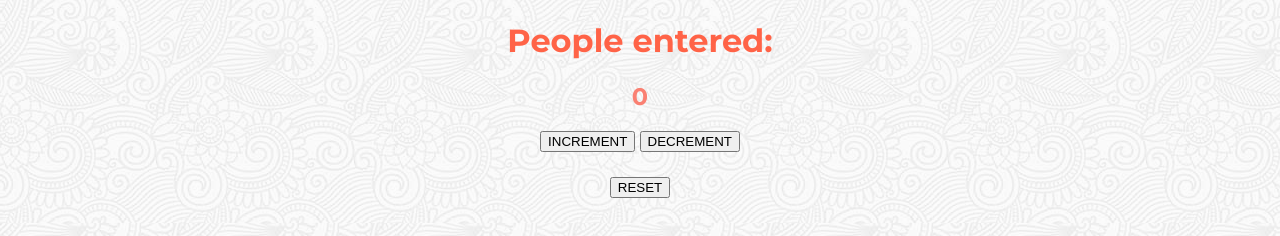
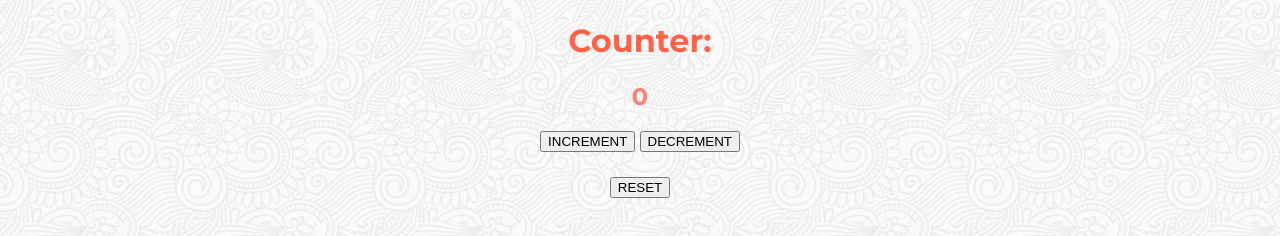
Before and after one commit to AntReyn12/counter-js, a plain HTML site: page index.html in a window 1280 px wide. Shown: the top 236 px of the page. Drawn offline with Linux system fonts and the light colour scheme.

Commit message:
changed the name from people entered to counter

```diff
--- a/index.html
+++ b/index.html
@@ -12,7 +12,7 @@
   </head>
 
   <body>
-    <h1>People entered:</h1>
+    <h1>Counter:</h1>
     <h2 id="count">0</h2>
     <button id="increment" onclick="increment()">INCREMENT</button>
     <button id="decrement" onclick="decrement()">DECREMENT</button>
```
